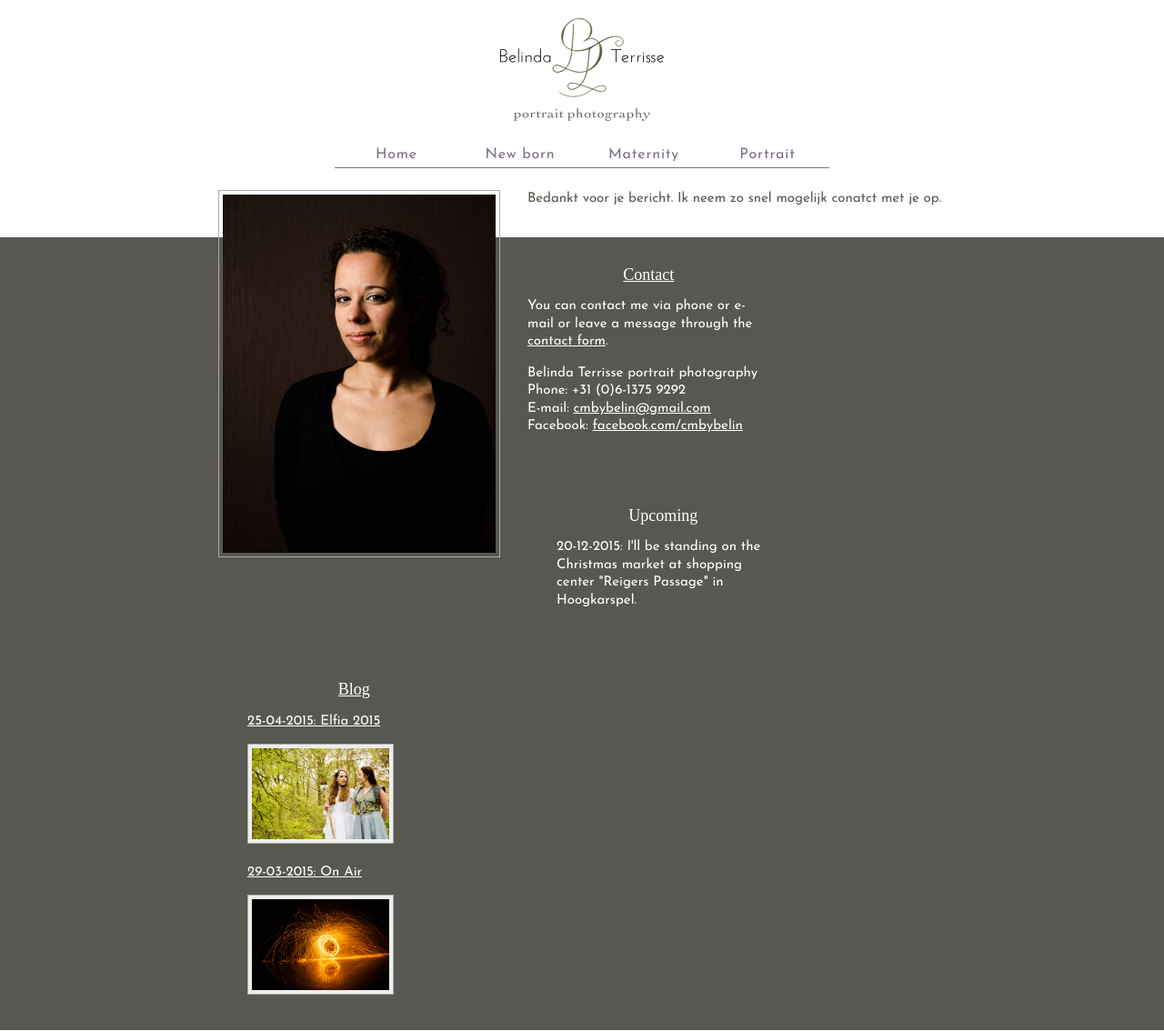
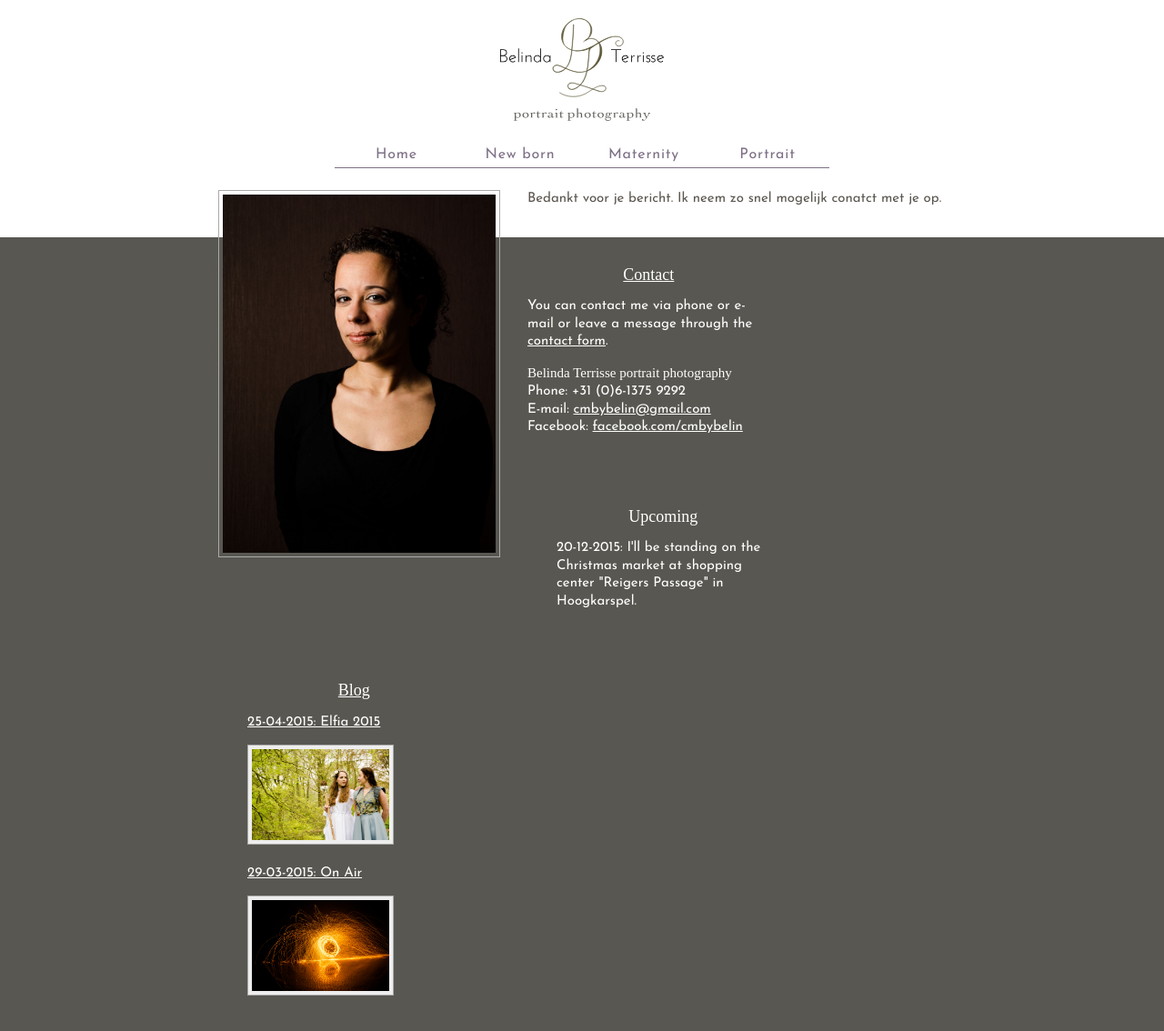
Before and after one commit to cmbybelin/cmbybelin.github.io, a Jekyll site: the page built from contact-thanks.md, in a window 1280 px wide. Shown: the whole page at 91% size. Built offline with Jekyll 4.4.1, drawn with Linux system fonts in a browser that asks for light colours; nearby versions of some CDN libraries; some web fonts are replaced.

Commit message:
Change org name font to Halant as well.

```diff
--- a/style/main.css
+++ b/style/main.css
@@ -40,6 +40,10 @@ article, footer {
  padding: 0 8px;
 }
 
+h1, h2, .fn.org {
+ font-family: 'Halant', serif;
+ font-weight: normal;
+}
 h1 {
  display: block;
  white-space: nowrap;
@@ -47,18 +51,14 @@ h1 {
  color: #CCC4D1;
  padding-left: 12px;
  font-size: 35px;
- font-weight: normal;
  line-height: 61px;
- font-family: 'Halant', serif;
 }
 h1 a, h1 a:hover, h1 a:visited, h1 a:active {
  color: #CCC4D1;
 }
 h2 {
  text-align: center;
- font-family: 'Halant', serif;
  font-size: 18px;
- font-weight: normal;
  margin: 0;
 }
 
```
